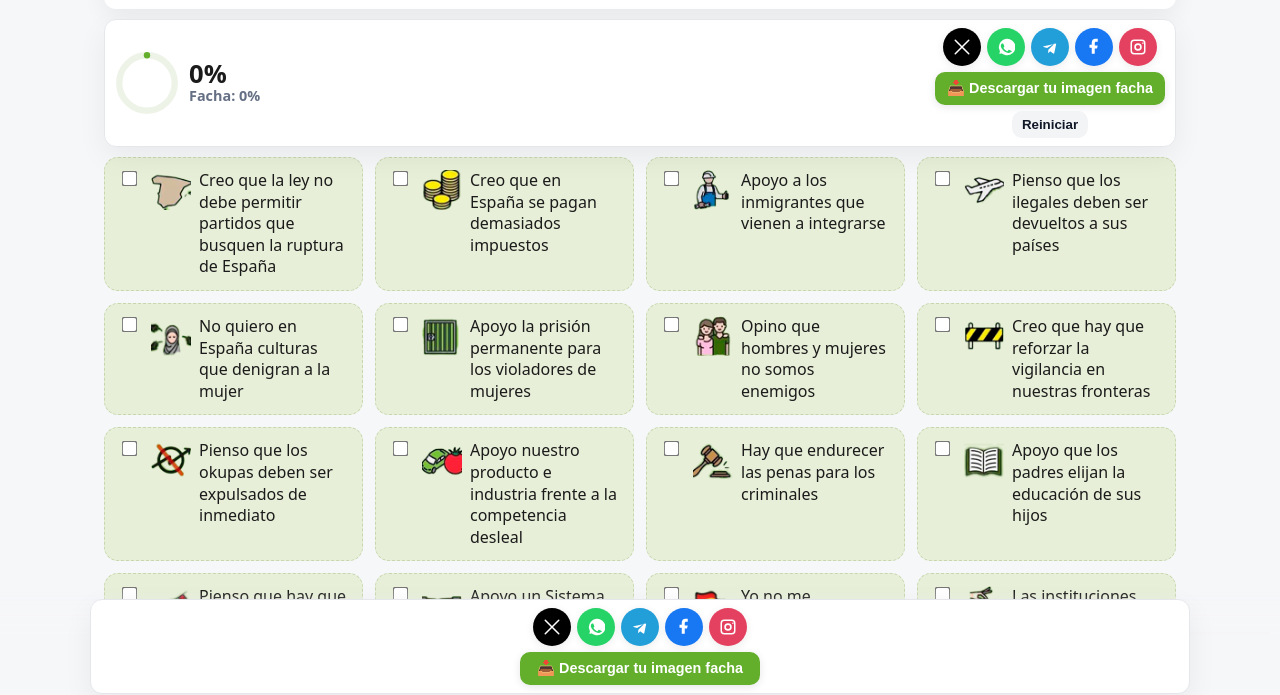
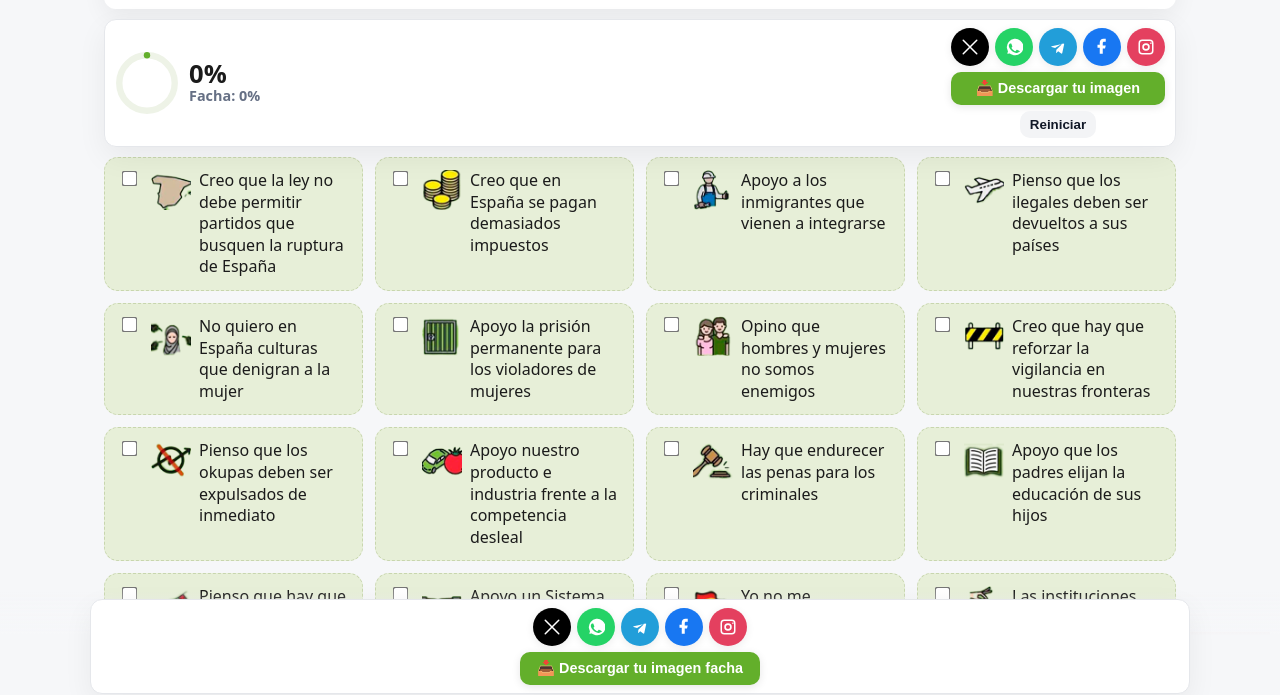
Before and after one commit to raquelitre/Encuesta, a website: page public/index.html in a window 1280 px wide. Shown: the part 98-793 px from the top of the page. Drawn offline with Linux system fonts and the light colour scheme; files whose address does not match are found by name.

Commit message:
index.html

```diff
--- a/public/index.html
+++ b/public/index.html
@@ -112,7 +112,7 @@
             <svg viewBox="0 0 24 24" fill="#fff"><path d="M7 2h10a5 5 0 015 5v10a5 5 0 01-5 5H7a5 5 0 01-5-5V7a5 5 0 015-5zm10 2H7a3 3 0 00-3 3v10a3 3 0 003 3h10a3 3 0 003-3V7a3 3 0 00-3-3zm-5 3a5 5 0 110 10 5 5 0 010-10zm0 2.2a2.8 2.8 0 100 5.6 2.8 2.8 0 000-5.6zM18.5 6a1 1 0 110 2 1 1 0 010-2z"/></svg>
           </button>
         </div>
-        <button class="download-btn" id="download-img">📥 Descargar tu imagen facha</button>
+        <button class="download-btn" id="download-img">📥 Descargar tu imagen</button>
         <button class="reset" id="reset">Reiniciar</button>
       </div>
     </div>
```
